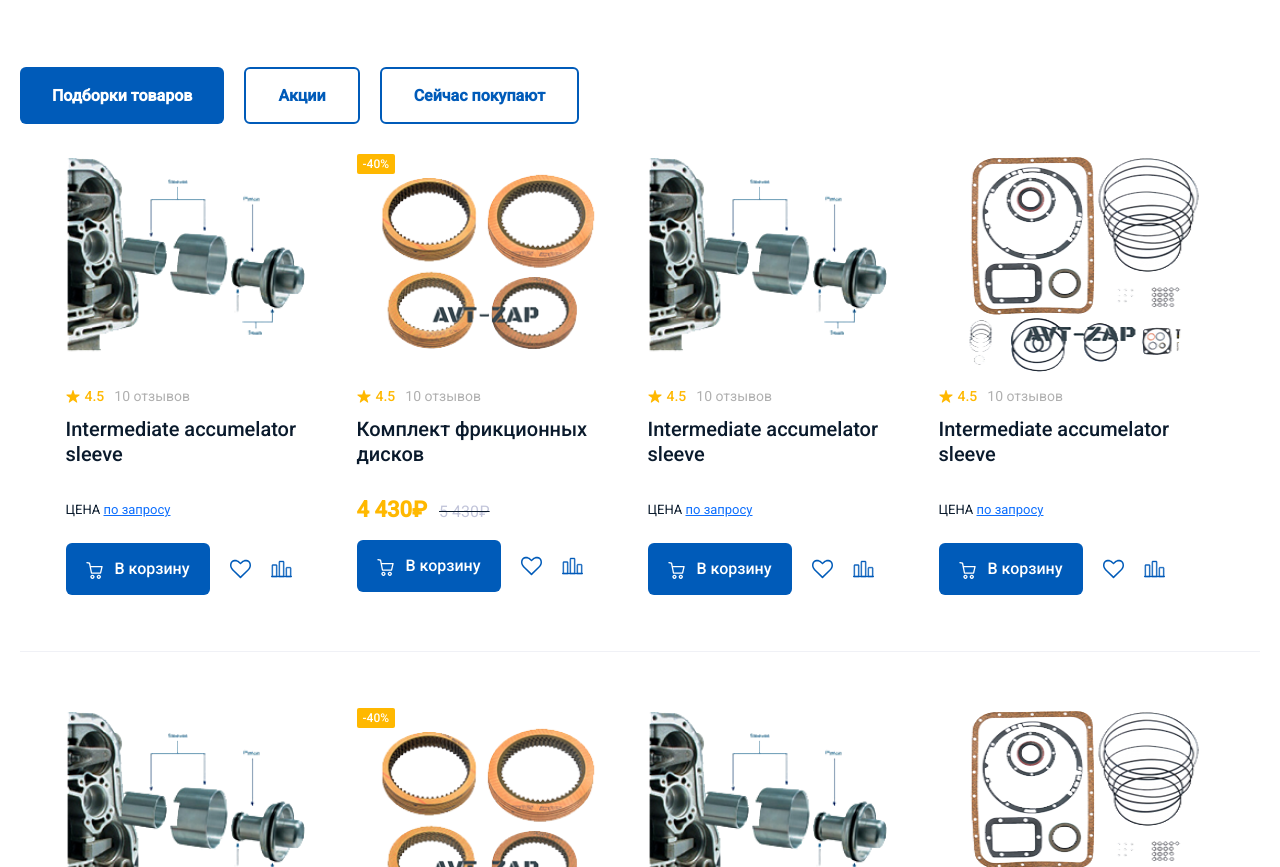
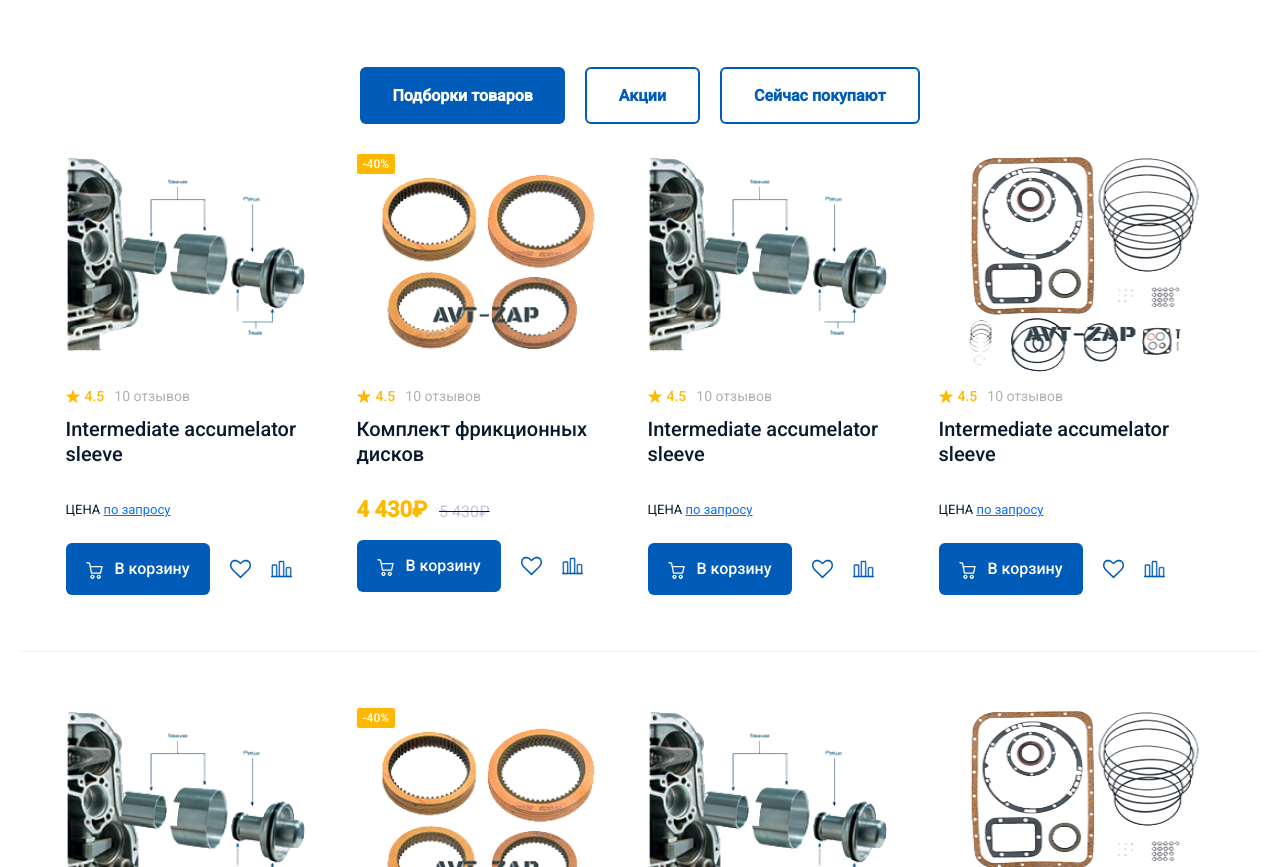
Before and after one commit to plokhykh/module-html, a plain HTML site: page project/index.html in a window 1280 px wide. Shown: the part 931-1798 px from the top of the page. Drawn offline with nearby package versions, Linux system fonts and the light colour scheme.

Commit message:
final_project

```diff
--- a/project/index.html
+++ b/project/index.html
@@ -276,14 +276,14 @@
             </div>
         </div>
 
-
-        <div class="product__filter wrapper d-flex justify-content-start">
+        <div class="product__filter wrapper d-flex justify-content-center">
             <button class="btn-primary">Подборки товаров</button>
             <button class="btn-primary btn-revers m-r-l">Акции</button>
             <button class="btn-primary btn-revers">Сейчас покупают</button>
         </div>
 
         <div class="product__box wrapper d-flex flex-wrap justify-content-center">
+
             <div class="product__card d-flex flex-column">
                 <div class="card__img-wrapper">
                     <img src="image/accumelator.png" alt="accumelator">
--- a/project/main.css
+++ b/project/main.css
@@ -380,7 +380,7 @@ nav > a {
 }
 
 .product__filter {
-    margin-top: 70px;
+    margin: 70px 0 0 0px;
 }
 
 .product__box {
```
